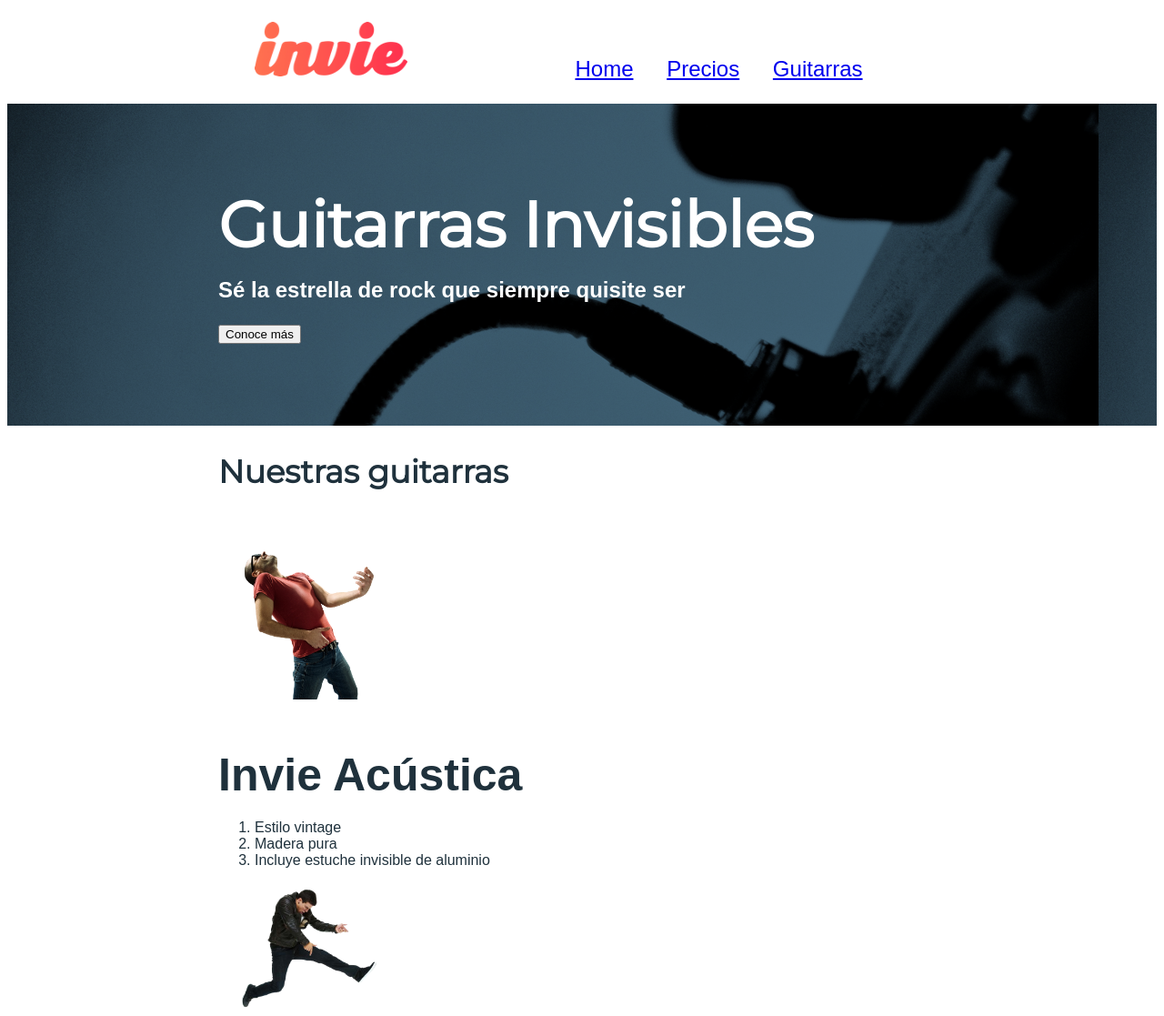
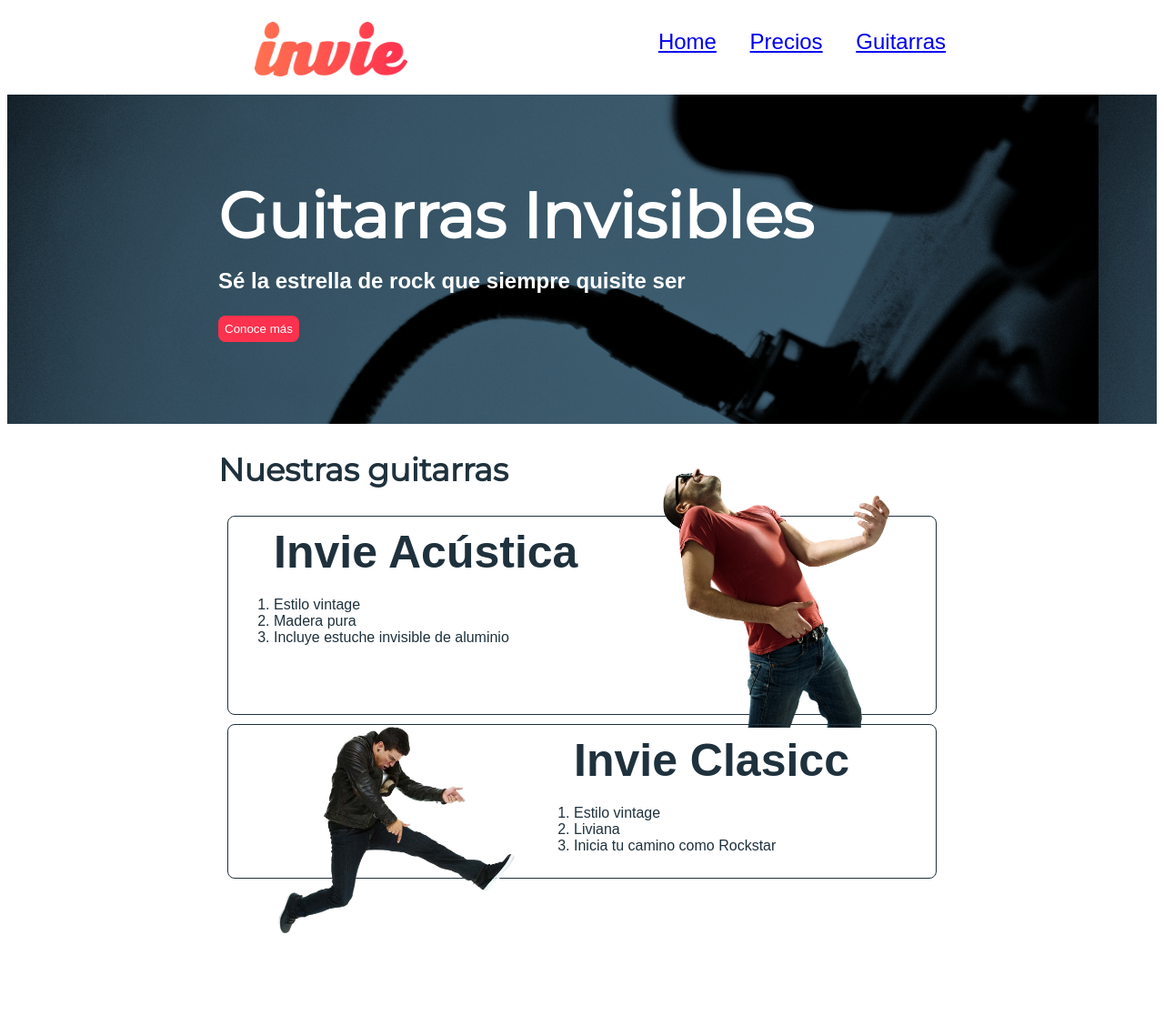
Before and after one commit to jadry92/Cource-DesarrolloWeb-platzi, a plain HTML site: page invi_proyec/index.html in a window 1280 px wide. Shown: the top 1117 px of the page at 91% size. After the commit the page ends 1038 px from the top, so only its background shows below. Drawn offline with Linux system fonts and the light colour scheme; a web font is replaced by a local one.

Commit message:
second commit

```diff
--- a/invi_proyec/css/invie.css
+++ b/invi_proyec/css/invie.css
@@ -25,12 +25,26 @@ body{
 .title-b{
     font-size: 50px;
     margin-bottom: 20px;
+    margin-top: 0;
 }
-.guitarras{
+
+.title-c{
+    font-size: 50px;
+    margin-bottom: 20px;
+    margin-top: 0;
+}
+.guitarra{
     color: #1F313C;
+    /* overflow: hidden; */
+    border: solid 1px #1F313C;
+    padding: 10px;
+    margin: 10px;
+    border-radius: 8px;
+    position: relative;
 }
 
 .guitarras h2{
+    color: #1F313C;
     font-family: 'Montserrat', sans-serif;
     font-size: 35px;
 }
@@ -42,13 +56,20 @@ body{
 }
 
 .portada button{
+    border-radius: 8px;
+    border: none;
+    background: #FD324E;
+    color: white;
+    padding: 7px;
     margin-bottom: 70px;
 }
 
 .menu{
     font-size: 24px;
     display: inline-block;
-    margin-left: 70px
+    margin-left: 70px;
+    position: absolute;
+    right: 0;
 }
 
 .menu li{
@@ -64,3 +85,33 @@ body{
     margin: auto;
     width: 800px;
 }
+
+.right{
+    float: right;
+    position: absolute;
+    top: -118px;
+    right: 0;
+}
+
+.left{
+    float: left;
+    position: absolute;
+    top: -10px;
+}
+
+.guitarra ol{
+    padding: 0;
+}
+
+.contenerdor-guitarra-a{
+    padding-left: 40px;
+    margin-bottom: 65px;
+}
+
+.contenerdor-guitarra-b{
+    margin-left: 370px;
+}
+
+.header{
+    position: relative;
+}
--- a/invi_proyec/index.html
+++ b/invi_proyec/index.html
@@ -39,24 +39,36 @@
         </section>
         <section id="guitarras" class="guitarras contenerdor"><!-- guitarras -->
             <h2>Nuestras guitarras</h2><!-- titulo -->
-            <article class="guitarras">
-                <img src="images/invie-acustica.png" alt="Guitarra Acústica" width="200"/>
+            <article class="guitarra">
+                <img class="right" src="images/invie-acustica.png" alt="Guitarra Acústica" width="350"/>
+                <div class="contenerdor-guitarra-a">
                     <h3 class="title-b">Invie Acústica</h3>
                     <ol>
                         <li>Estilo vintage</li>
                         <li>Madera pura</li>
                         <li>Incluye estuche invisible de aluminio</li>
                     </ol>
+                </div>
             </article>
-            <article class="guitarras">
-                <img src="images/invie-classic.png" alt="Gitarra Clasicc" width="200">
-                <h3 class="title-b">Invie Clasicc</h3>
+            <article class="guitarra">
+                <img class="left" src="images/invie-classic.png" alt="Gitarra Clasicc" width="350">
+                <div class="contenerdor-guitarra-b">
+                    <h3 class="title-c">Invie Clasicc</h3>
                     <ol>
                         <li>Estilo vintage</li>
                         <li>Liviana</li>
                         <li>Inicia tu camino como Rockstar</li>
-                </ol
+                    </ol>
+                </div>
             </article>
         </section>
+        <footer class="footer">
+            <div class="images/invei">
+                <!-- img -->
+                <!-- tel -->
+                <!-- email -->
+            </div>
+
+        </footer>
     </body>
 </html>
```
Lines whose indentation alone changed are shown as unchanged.
